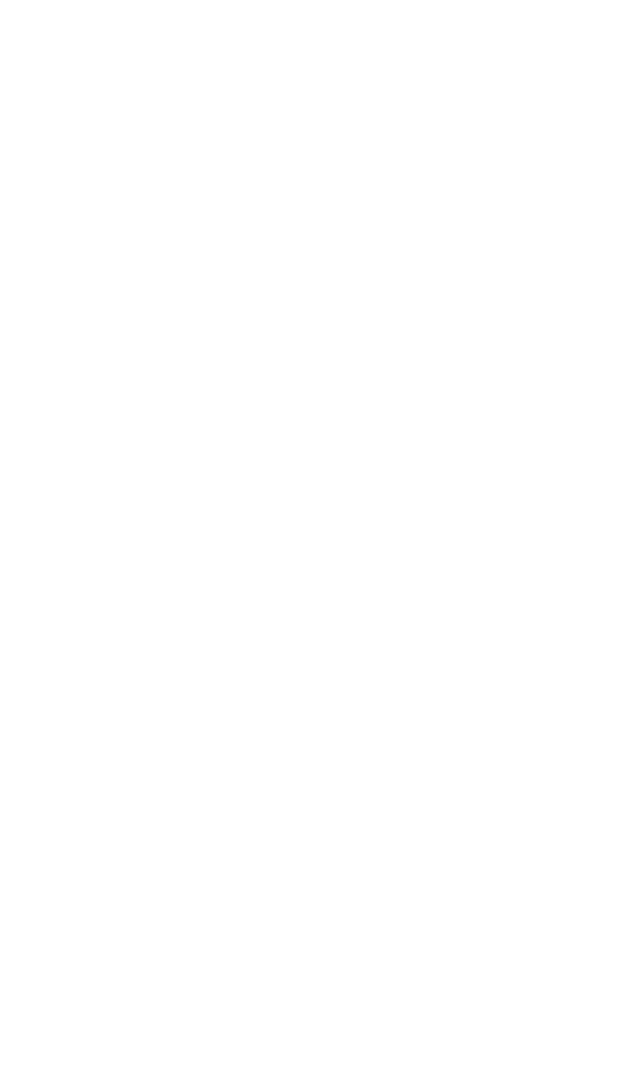
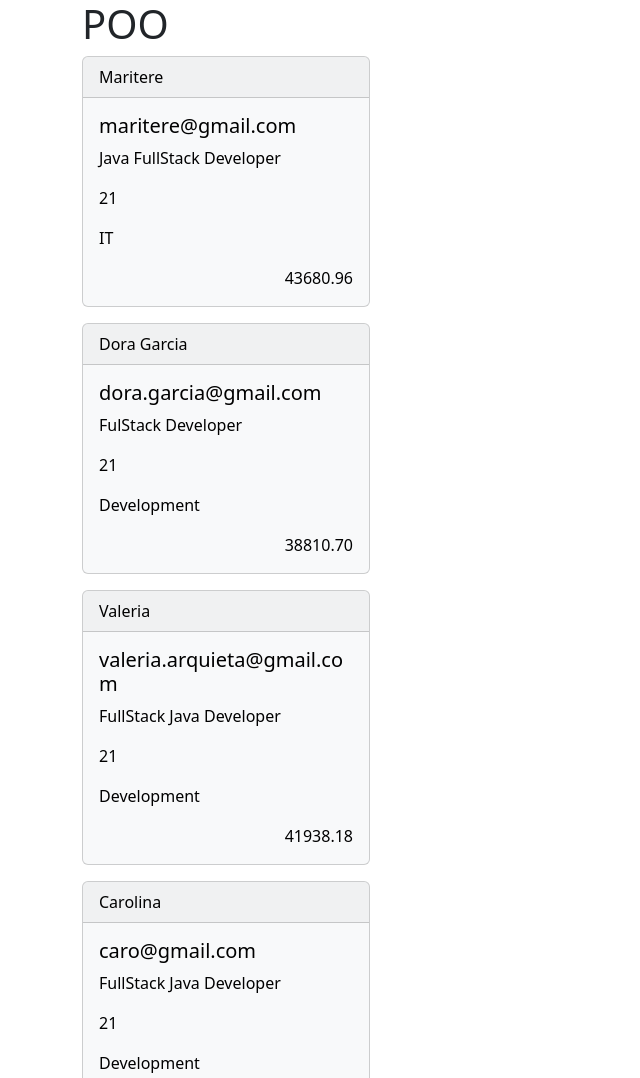
Before and after one commit to C-JBA/POO-JS, a plain HTML site: page index.html in a window 1280 px wide. Shown: the top 1078 px of the page, without its empty margins (0-640 px from the left). Before the commit the page ends 800 px from the top, so only its background shows below. Drawn offline with nearby package versions, Linux system fonts and the light colour scheme.

Commit message:
Se añade código de foreach al ejercicio POO JS

```diff
--- a/index.html
+++ b/index.html
@@ -3,11 +3,15 @@
 <head>
     <meta charset="utf-8">
     <meta name="viewport" content="width=device-width, initial-scale=1">
-    <title></title>
+    <title>POO demo</title>
     <link href="https://cdn.jsdelivr.net/npm/bootstrap@5.2.3/dist/css/bootstrap.min.css" rel="stylesheet" integrity="sha384-rbsA2VBKQhggwzxH7pPCaAqO46MgnOM80zW1RWuH61DGLwZJEdK2Kadq2F9CUG65" crossorigin="anonymous">
 </head>
 <body>
+<main class="container">
+<h1>POO</h1>
+<div id="divEmployees"></div>
 
+</main>
     <script src="./js/main.js" defer></script>
     <script src="https://cdn.jsdelivr.net/npm/bootstrap@5.2.3/dist/js/bootstrap.bundle.min.js" integrity="sha384-kenU1KFdBIe4zVF0s0G1M5b4hcpxyD9F7jL+jjXkk+Q2h455rYXK/7HAuoJl+0I4" crossorigin="anonymous" defer></script>
 </body>
--- a/js/main.js
+++ b/js/main.js
@@ -1,9 +1,11 @@
+let divEmployees = document.getElementById("divEmployees");
+
 class Person {
     name = "";
     email = "";
     age = 0;
     resume = "";
-
+    id=0;
     static total=0;
     constructor(name, email, age, resume) {
         this.name = name;
@@ -11,13 +13,32 @@ class Person {
         this.age = (age < 18) ? 18 : age;//if ternario
         this.resume = resume;
         Person.total++;
+        this.id=Person.total;
     }//constructor Person
     static printTotal(){
         console.log(Person.total);
-    }
+    }//printTotal
+    /*
     printInfo() {//método
         console.log(this.name, this.email, this.age, this.resume)
     }//printInfo
+ */
+    printInfo(div) {//método
+        div.insertAdjacentHTML("beforeend",
+        `
+        <div id="card_${this.id}" class="card text-bg-light mb-3" style="max-width: 18rem;">
+        <div class="card-header">${this.name}</div>
+        <div class="card-body">
+          <h5 class="card-title">${this.email}</h5>
+          <p class="card-text">${this.resume}</p>
+          <p class="card-text">${this.age}</p>
+        </div>
+      </div>
+
+        `
+        );
+    }//printInfo
+
 }//class Person
 
 class Employee extends Person {
@@ -31,18 +52,24 @@ class Employee extends Person {
     calculateSalary() {
         return ((this.salary * 30) * 1.16).toFixed(2);
     }//calculateSalary
-    printInfo() {
-        super.printInfo();
-        console.log(this.department, this.salary, this.calculateSalary());
+    printInfo(div) {
+        super.printInfo(div);
+        let cardBody=document.getElementById(`card_${this.id}`)
+        .getElementsByClassName("card-body")[0];
+        cardBody.insertAdjacentHTML("beforeend",`
+        <p class="card-text">${this.department}</p>
+        <p class="card-text text-end">${this.calculateSalary()}</p>
+        `)
+       /*  console.log(this.department, this.salary, this.calculateSalary()); */
     }//printInfo
 }//class Employee
-
+/*
 let john = new Person("John Doe", "jdoe@gmail.com", 17, "Desconocido");
 let jane = new Person("jane Doe", "jane.doe@gmail.com", 26, "Jane");
 let maritere = new Employee("Maritere", "maritere@gmail.com", 21, "Java FullStack Developer", "IT", 1255.20);
 let dora = new Employee("Dora Garcia", "dora.garcia@gmail.com", 21, "FulStack Developer", "Development", 1115.25);
 let vale= new Employee("Valeria","valeria.arquieta@gmail.com",21,"FullStack Java Developer","Development",1205.12);
-
+ */
 /*
 let john1=new Person();
 john.name="John Doe";
@@ -53,8 +80,19 @@ john.email="jdoe@gmail.com";
 john.printInfo();
 jane.printInfo();
  */
-maritere.printInfo();
-dora.printInfo();
-vale.printInfo();
+/*
+maritere.printInfo(divEmployees);
+dora.printInfo(divEmployees);
+vale.printInfo(divEmployees);
 Person.printTotal();
+ */
 /* console.log(Person.total); */
+let employees=[];
+employees.push(
+    new Employee("Maritere", "maritere@gmail.com", 21, "Java FullStack Developer", "IT", 1255.20),
+    new Employee("Dora Garcia", "dora.garcia@gmail.com", 21, "FulStack Developer", "Development", 1115.25),
+    new Employee("Valeria","valeria.arquieta@gmail.com",21,"FullStack Java Developer","Development",1205.12),
+    new Employee("Carolina","caro@gmail.com",21,"FullStack Java Developer","Development",1205.12)
+);
+
+employees.forEach(e=>e.printInfo(divEmployees));
```
